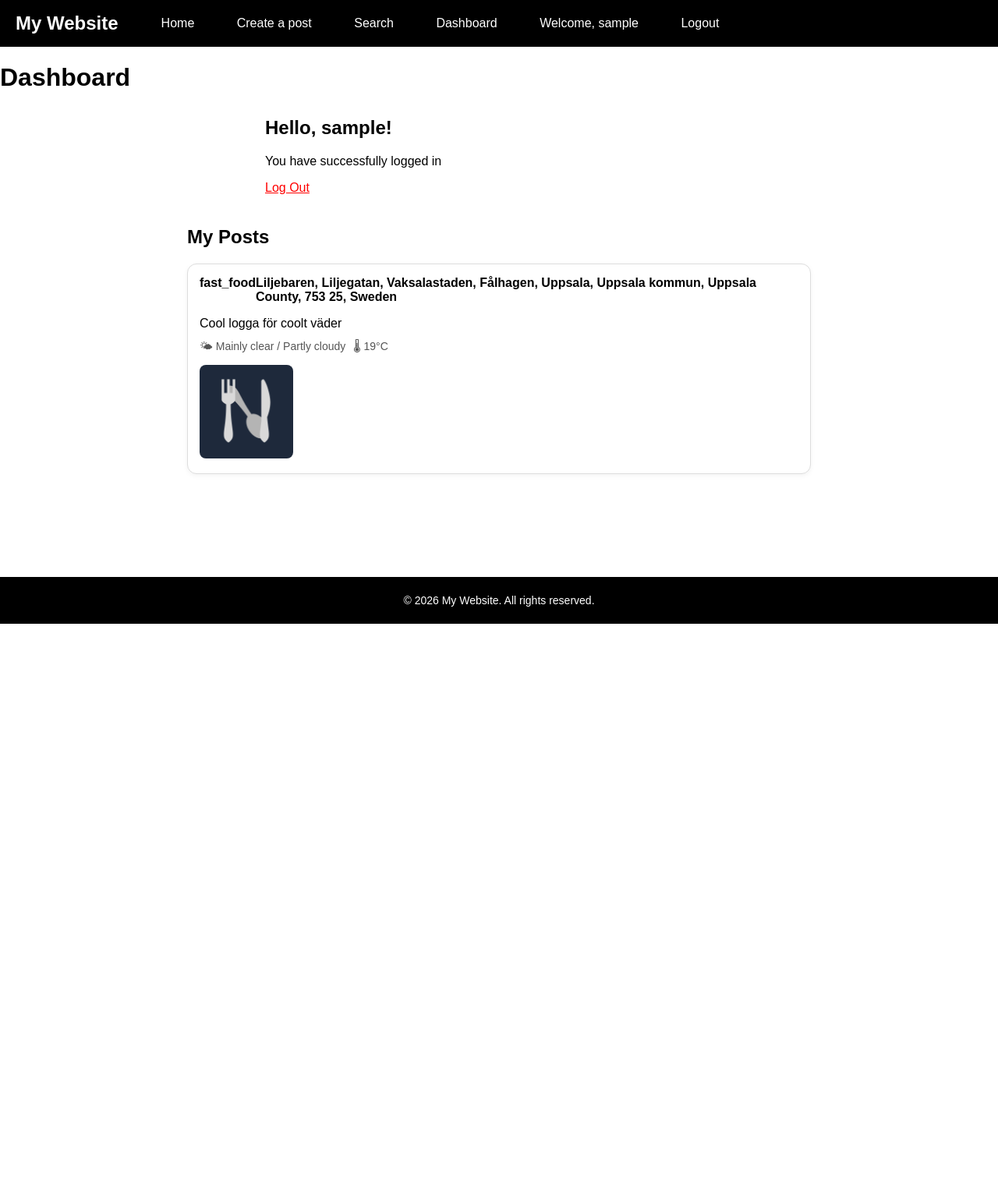
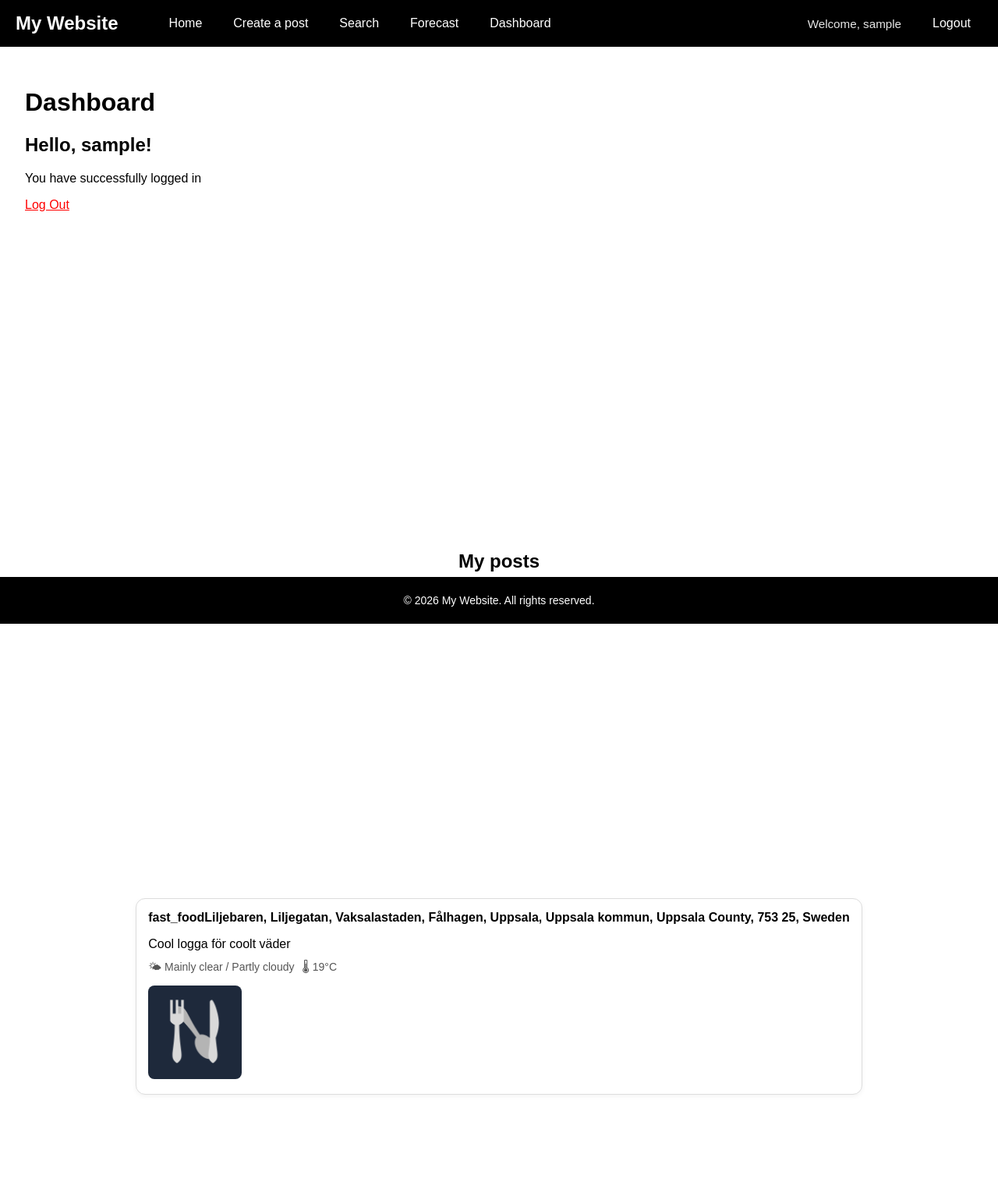
Before and after one commit to DustyKevin44/grupp18modesida, a PHP site: page /dashboard.php in a window 1280 px wide. Shown: the whole page at 78% size. Before the commit the page ends 800 px from the top, so only its background shows below. Run offline with PHP 8.4, Linux system fonts and the light colour scheme; the visitor is signed in with stand-in values (Sample User, id 1); data comes from the database, SQL or seed files in the repository.

Commit message:
fixed the css in _header

```diff
--- a/css/styles.css
+++ b/css/styles.css
@@ -35,18 +35,48 @@ body {
   margin-right: 40px;
 }
 
-/* Navigation buttons */
-.nav-links a {
+/* Navigation Container - takes up all remaining space */
+.nav-links {
+  display: flex;
+  align-items: center;
+  flex: 1;
+}
+
+/* Main links stay on the left */
+.main-nav {
+  display: flex;
+  align-items: center;
+}
+
+/* Magic happens here: pushes the auth container completely to the right */
+.auth-nav {
+  margin-left: auto;
+  display: flex;
+  align-items: center;
+}
+
+/* Navigation buttons & text styling */
+.nav-links a,
+.nav-links .username {
   color: white;
   text-decoration: none;
-  margin-right: 20px;
   padding: 10px 15px;
   border-radius: 5px;
+}
+
+.nav-links a {
+  margin-left: 10px; /* Spacing between buttons */
   transition: background-color 0.3s;
 }
 
 .nav-links a:hover {
   background-color: #333;
+}
+
+/* Distinct styling for username display if needed */
+.nav-links .username {
+  font-size: 0.95em;
+  opacity: 0.9;
 }
 
 /* Footer */
@@ -276,3 +306,59 @@ form label,
 .submit-btn:hover {
   background-color: #ddd;
 }
+
+.posts-section {
+  display: flex;
+  justify-content: center;
+  align-items: center;
+  max-width: 80%;
+  margin: 2rem auto;
+}
+
+.post-card {
+  background: #fff;
+  border: 1px solid #ddd;
+  border-radius: 12px;
+  padding: 15px;
+  margin-bottom: 20px;
+  box-shadow: 0 2px 6px rgba(0, 0, 0, 0.05);
+}
+
+.post-header {
+  display: flex;
+  justify-content: space-between;
+  font-weight: bold;
+  margin-bottom: 10px;
+}
+
+.post-desc {
+  margin-bottom: 10px;
+}
+
+.post-meta {
+  display: flex;
+  gap: 10px;
+  font-size: 14px;
+  color: #555;
+  margin-bottom: 10px;
+}
+
+.private-tag {
+  background: #ffdddd;
+  color: #a00;
+  padding: 2px 6px;
+  border-radius: 6px;
+  font-size: 12px;
+}
+
+.post-images img {
+  width: 120px;
+  height: 120px;
+  object-fit: cover;
+  border-radius: 8px;
+  margin-right: 5px;
+}
+
+.dashboard {
+  padding: 2rem;
+}
--- a/dashboard.php
+++ b/dashboard.php
@@ -23,19 +23,19 @@ if ($currentUserId) {
 require_once "include/views/_header.php";
 ?>
 
-    <header>
+    <main class="dashboard">
         <h1>Dashboard</h1>
-    </header>
-
-    <main style="max-width: 600px; margin: 2rem auto;">
         <h2>Hello, <?= htmlspecialchars($_SESSION['username']); ?>!</h2>
         <p>You have successfully logged in</p>
 
         <p><a href="logout.php" style="color: red;">Log Out</a></p>
     </main>
+
+    <div class="center">
+        <h2>My posts</h2>
+    </div>
+
     <div class="posts-section">
-    <h2>My Posts</h2>
-
     <?php if (!empty($posts)): ?>
         <?php foreach ($posts as $post): ?>
 
@@ -79,53 +79,5 @@ require_once "include/views/_header.php";
         <p>No posts yet.</p>
     <?php endif; ?>
 </div>
-<style>.posts-section {
-    max-width: 800px;
-    margin: 40px auto;
-}
-
-.post-card {
-    background: #fff;
-    border: 1px solid #ddd;
-    border-radius: 12px;
-    padding: 15px;
-    margin-bottom: 20px;
-    box-shadow: 0 2px 6px rgba(0,0,0,0.05);
-}
-
-.post-header {
-    display: flex;
-    justify-content: space-between;
-    font-weight: bold;
-    margin-bottom: 10px;
-}
-
-.post-desc {
-    margin-bottom: 10px;
-}
-
-.post-meta {
-    display: flex;
-    gap: 10px;
-    font-size: 14px;
-    color: #555;
-    margin-bottom: 10px;
-}
-
-.private-tag {
-    background: #ffdddd;
-    color: #a00;
-    padding: 2px 6px;
-    border-radius: 6px;
-    font-size: 12px;
-}
-
-.post-images img {
-    width: 120px;
-    height: 120px;
-    object-fit: cover;
-    border-radius: 8px;
-    margin-right: 5px;
-}</style>
 
 <?php require_once "include/views/_footer.php"; ?>
--- a/include/views/_header.php
+++ b/include/views/_header.php
@@ -25,25 +25,26 @@ require_once("include/models/db.php");
         <div class="navbar-title">My Website</div>
 
         <div class="nav-links">
+            <div class="main-nav">
                 <a href="index.php">Home</a>
                 <a href="post.php">Create a post</a>
                 <a href="search.php">Search</a>
+                <a href="clothingForecast.php">Forecast</a>
+                <?php if (isset($_SESSION['user_id'])): ?>
+                    <a href="dashboard.php">Dashboard</a>
+                <?php endif; ?>
+            </div>
 
+            <div class="auth-nav">
                 <?php if (isset($_SESSION['user_id'])): ?>
-
-                <a href="dashboard.php">Dashboard</a>
-
                     <span class="username">
-                   <a>Welcome, <?= htmlspecialchars($_SESSION['username']) ?></a>
+                        Welcome, <?= htmlspecialchars($_SESSION['username']) ?>
                     </span>
-
                     <a href="logout.php">Logout</a>
-
                 <?php else: ?>
-
                     <a href="login.php">Login</a>
-
                 <?php endif; ?>
+            </div>
         </div>
     </nav>
 </header>
```
Lines whose indentation alone changed are shown as unchanged.
